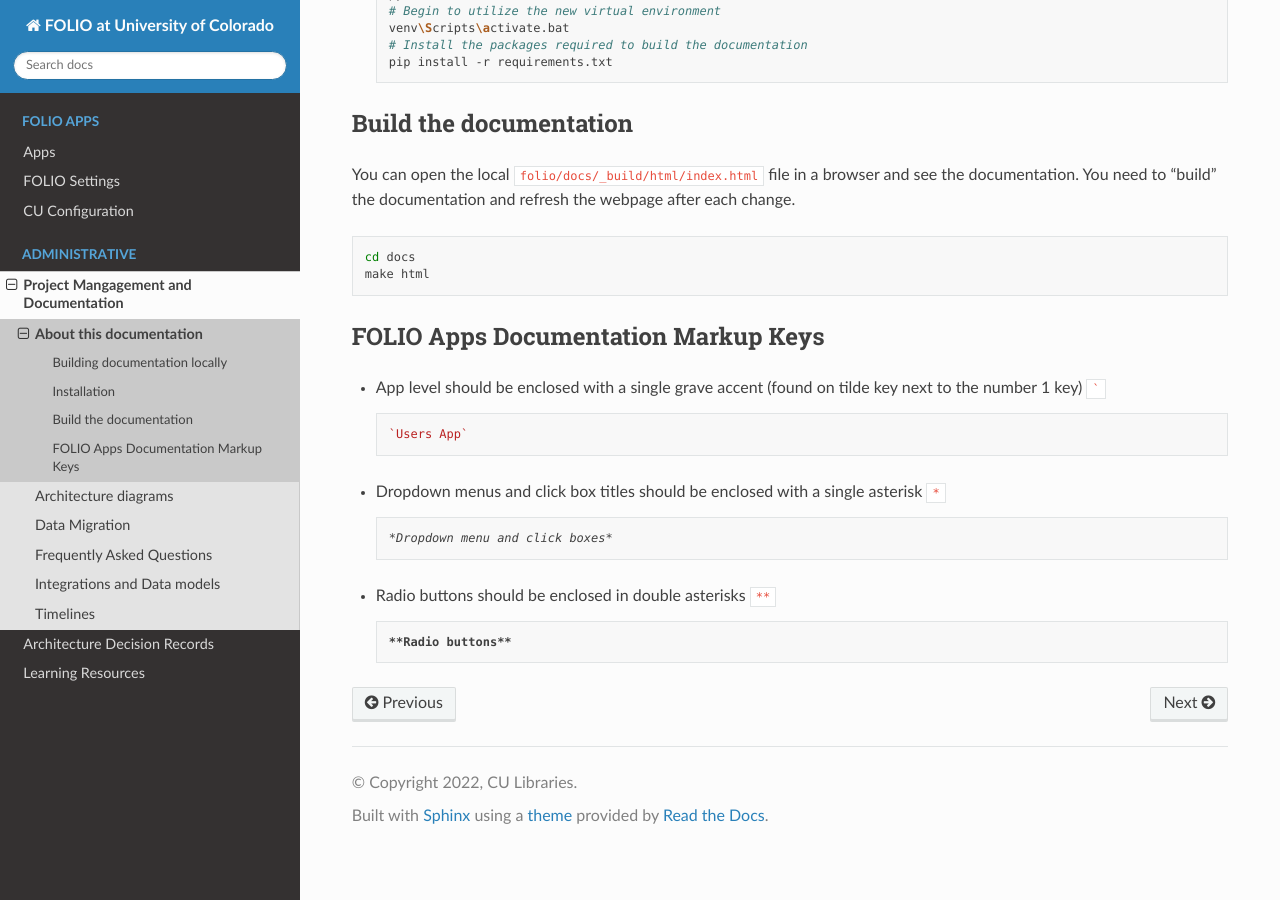
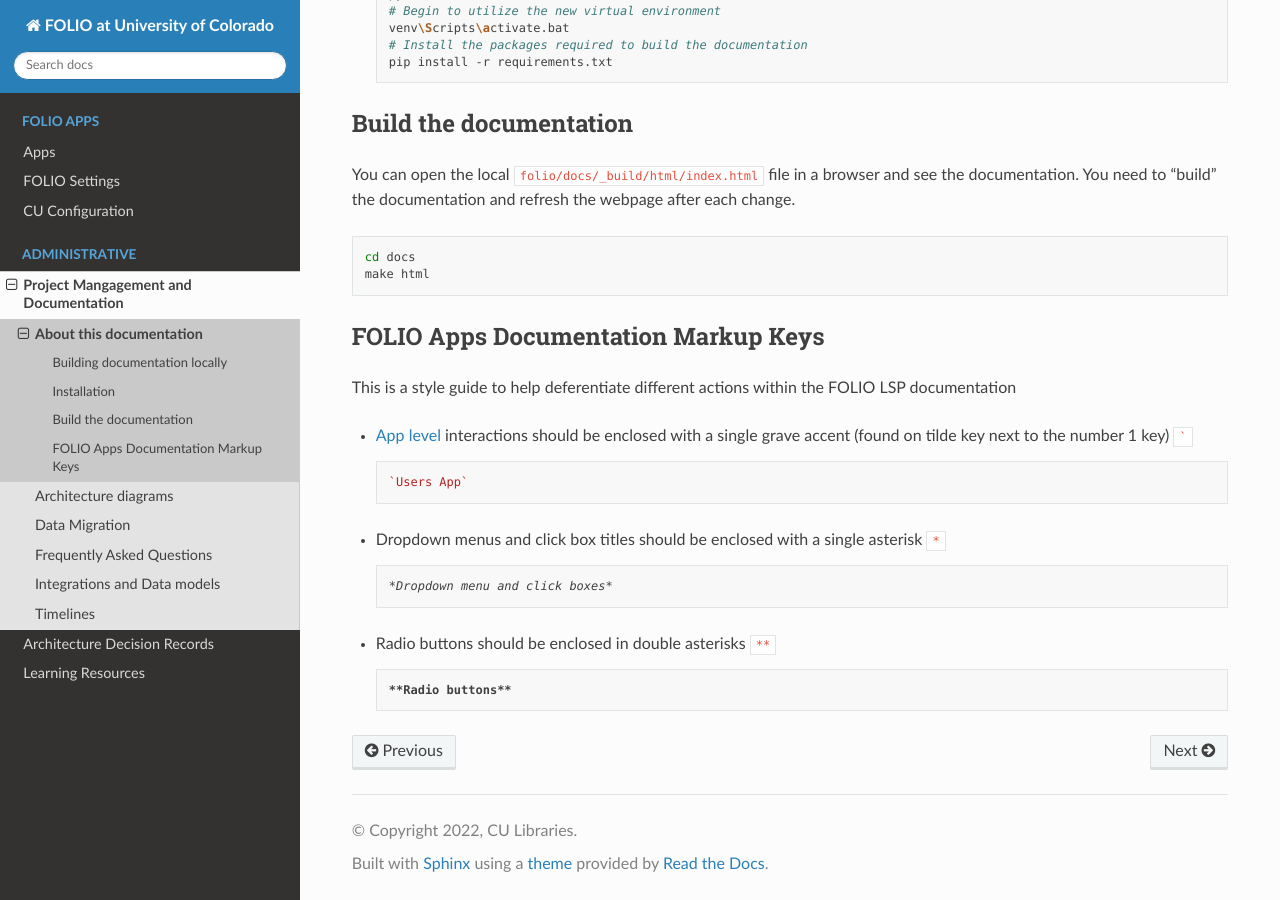
Before and after one commit to culibraries/folio, a Sphinx documentation site: the page built from docs/admin/about-docs.md, in a window 1280 px wide and 900 px high, scrolled down 1068 px. Built offline with Sphinx 7.4.7 and the Read the Docs theme 2.0.0, drawn with Linux system fonts in a browser that asks for light colours.

Commit message:
Update about-docs.md

````diff
--- a/docs/admin/about-docs.md
+++ b/docs/admin/about-docs.md
@@ -61,7 +61,9 @@
 
 ## FOLIO Apps Documentation Markup Keys
 
-- App level should be enclosed with a single grave accent (found on tilde key next to the number 1 key) `` ` ``
+This is a style guide to help deferentiate different actions within the FOLIO LSP documentation
+
+- [App level](/apps/index) interactions should be enclosed with a single grave accent (found on tilde key next to the number 1 key) `` ` ``
 
     ```md
     `Users App`
````
